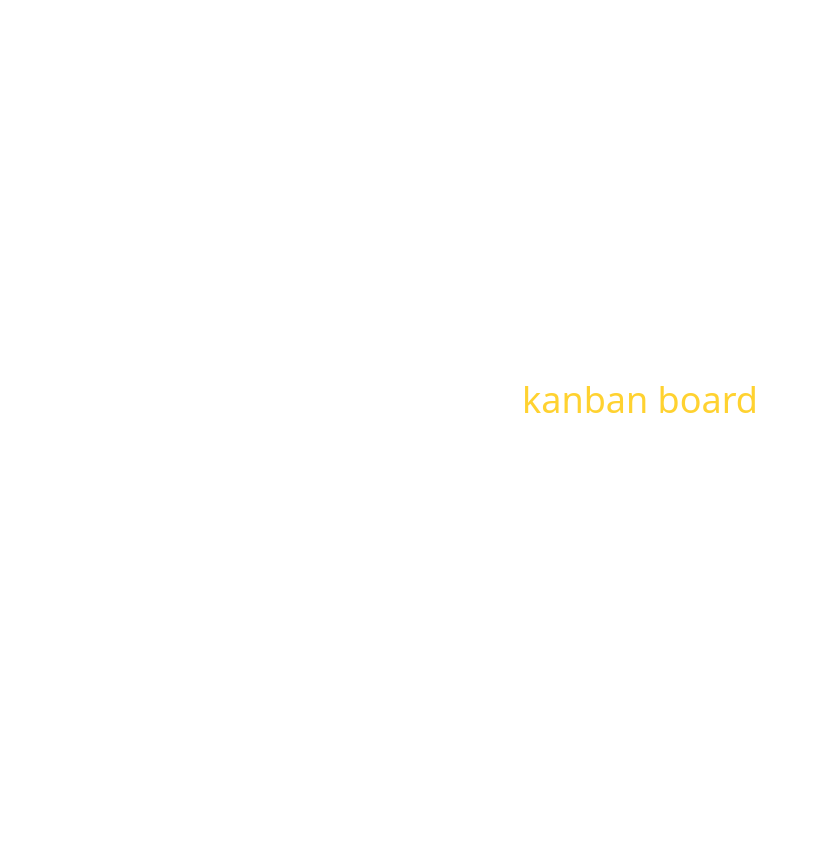
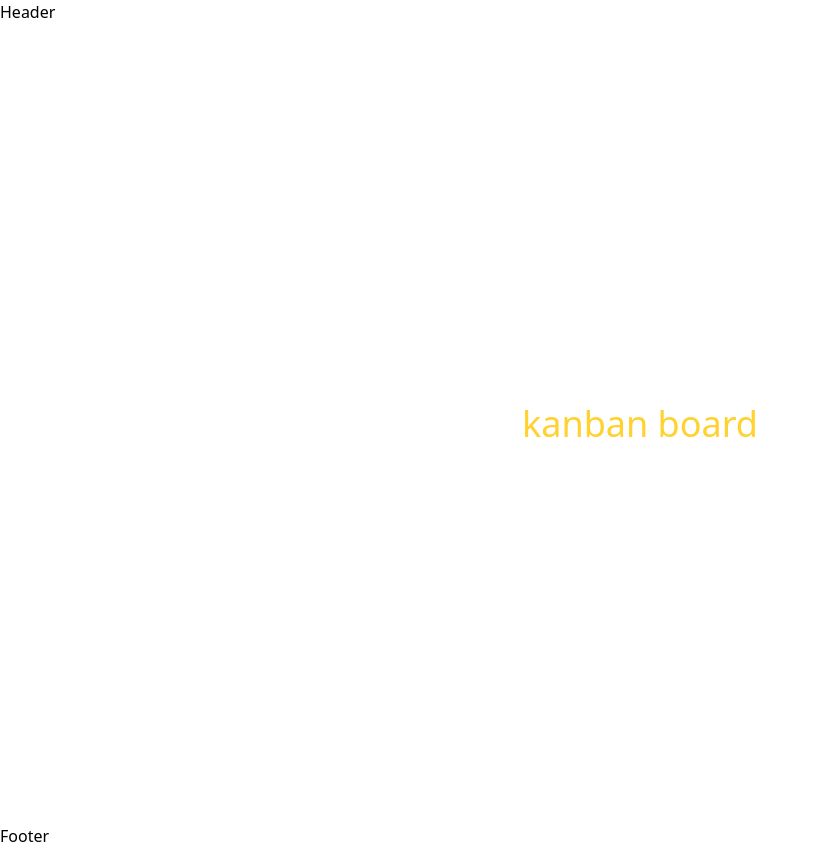
Before and after one commit to raibikram/kanban-board, a React (Vite) app: page / in a window 1280 px wide. Shown: the whole page, without its empty margins (0-817 px from the left). Before the commit the page ends 800 px from the top, so only its background shows below. Built offline with nearby package versions, Linux system fonts and the light colour scheme.

Commit message:
basic setup

```diff
--- a/src/App.tsx
+++ b/src/App.tsx
@@ -1,9 +1,14 @@
+import Footer from "./components/layout/Footer";
+import Header from "./components/layout/Header";
+
 function App() {
   return (
     <>
+      <Header />
       <div className="h-screen flex text-4xl justify-center text-center items-center text-amber-300">
         kanban board
       </div>
+      <Footer />
     </>
   );
 }
--- /dev/null
+++ b/src/components/layout/Footer.tsx
@@ -0,0 +1,3 @@
+export default function Footer() {
+  return <div>Footer</div>;
+}
--- /dev/null
+++ b/src/components/layout/Header.tsx
@@ -0,0 +1,6 @@
+
+export default function Header() {
+  return (
+    <div>Header</div>
+  )
+}
```
Also changed, not shown: src/utils/constants.ts (added), 1 other file (tests, documents, lock files or other folders).
